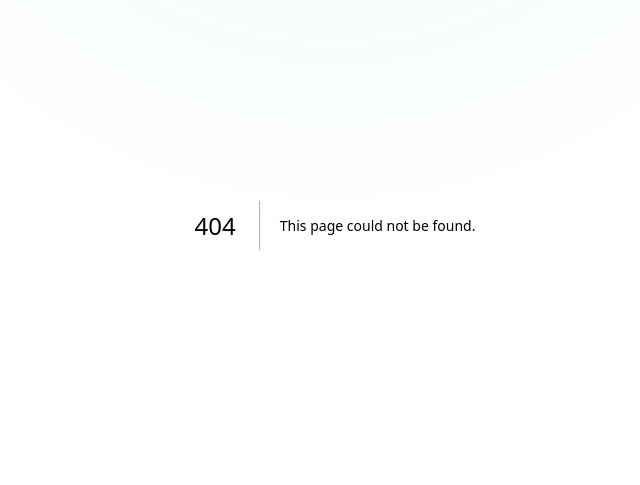
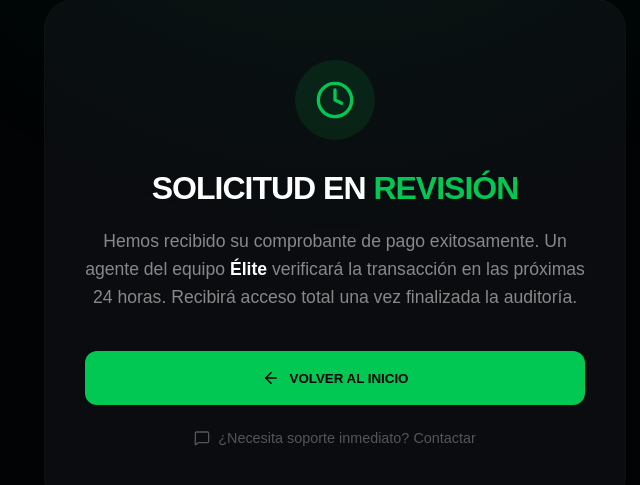
Before and after one commit to DeVx1978/el-guru-elite, a Next.js app: page /revision-pendiente in a window 1280 px wide. Before the commit this address had no page. Shown: the part 175-660 px from the top of the page, without its empty margins (305-945 px from the left). Built offline with nearby package versions, Linux system fonts and the light colour scheme.

Commit message:
V4.3: Creacion de ruta de revision y blindaje de registro

```diff
--- /dev/null
+++ b/src/app/revision-pendiente/page.tsx
@@ -0,0 +1,91 @@
+"use client";
+import React from 'react';
+import { useRouter } from 'next/navigation';
+import { Clock, ShieldCheck, ArrowLeft, MessageSquare } from 'lucide-react';
+
+export default function RevisionPendiente() {
+  const router = useRouter();
+
+  return (
+    <div style={{
+      backgroundColor: '#020406',
+      minHeight: '100vh',
+      display: 'flex',
+      justifyContent: 'center',
+      alignItems: 'center',
+      color: 'white',
+      fontFamily: 'sans-serif',
+      padding: '20px'
+    }}>
+      <div style={{
+        textAlign: 'center',
+        background: '#0a0c10',
+        padding: '60px 40px',
+        borderRadius: '30px',
+        border: '1px solid #111',
+        maxWidth: '500px',
+        boxShadow: '0 20px 50px rgba(0,0,0,0.5)'
+      }}>
+        <div style={{
+          width: '80px',
+          height: '80px',
+          background: 'rgba(0, 200, 83, 0.1)',
+          borderRadius: '50%',
+          display: 'flex',
+          justifyContent: 'center',
+          alignItems: 'center',
+          margin: '0 auto 30px'
+        }}>
+          <Clock size={40} color="#00C853" />
+        </div>
+
+        <h1 style={{ fontSize: '2rem', fontWeight: 900, marginBottom: '20px', letterSpacing: '-1px' }}>
+          SOLICITUD EN <span style={{ color: '#00C853' }}>REVISIÓN</span>
+        </h1>
+
+        <p style={{ color: '#888', lineHeight: '1.6', marginBottom: '40px', fontSize: '1.1rem' }}>
+          Hemos recibido su comprobante de pago exitosamente. Un agente del equipo
+          <b style={{color: '#fff'}}> Élite</b> verificará la transacción en las próximas 24 horas.
+          Recibirá acceso total una vez finalizada la auditoría.
+        </p>
+
+        <div style={{ display: 'flex', flexDirection: 'column', gap: '15px' }}>
+          <button
+            onClick={() => router.push('/')}
+            style={{
+              width: '100%',
+              padding: '18px',
+              background: '#00C853',
+              color: 'black',
+              borderRadius: '12px',
+              fontWeight: 900,
+              cursor: 'pointer',
+              border: 'none',
+              display: 'flex',
+              alignItems: 'center',
+              justifyContent: 'center',
+              gap: '10px'
+            }}>
+            <ArrowLeft size={18} /> VOLVER AL INICIO
+          </button>
+
+          <a
+            href="https://wa.me/tu-numero-aqui"
+            target="_blank"
+            style={{
+              color: '#555',
+              fontSize: '0.9rem',
+              textDecoration: 'none',
+              display: 'flex',
+              alignItems: 'center',
+              justifyContent: 'center',
+              gap: '8px',
+              marginTop: '10px'
+            }}>
+            <MessageSquare size={16} /> ¿Necesita soporte inmediato? Contactar
+          </a>
+        </div>
+      </div>
+    </div>
+  );
+}
```
